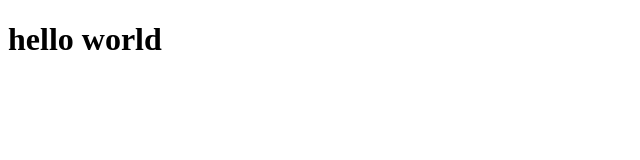
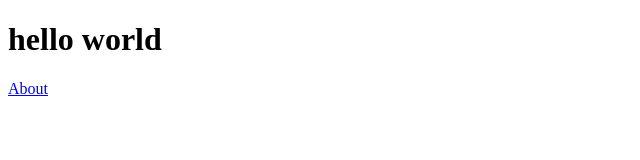
Before and after one commit to wuchia/blog, a plain HTML site: page index.html in a window 1280 px wide. Shown: the full height of the page, 0-640 px from the left. Drawn offline with Linux system fonts and the light colour scheme.

Commit message:
Update index.html
add text of about link

```diff
--- a/index.html
+++ b/index.html
@@ -5,6 +5,6 @@
     </head>
     <body>
         <h1>hello world</h1>
-        <a href='about.html'></a>
+        <a href='about.html'>About</a>
     </body>
 </html>
```
